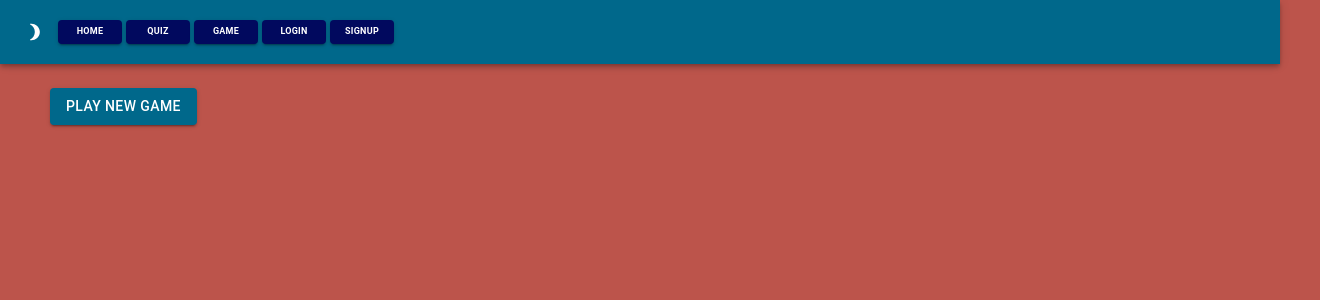
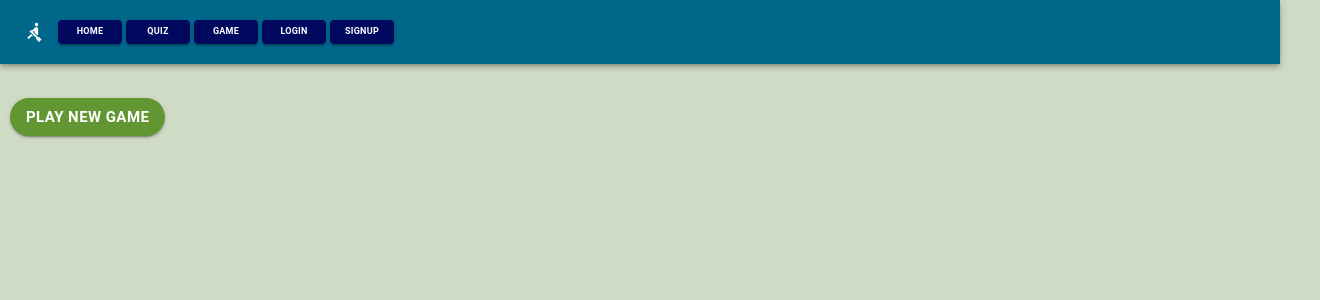
Before and after one commit to timlaurijs/premier, a React (Create React App) app: page /codinggame in a window 1280 px wide. Both pictures are taken after a click on the button "menu". Shown: the top 300 px of the page, 1320 px wide, since content can reach past the window. Built offline with nearby package versions, Linux system fonts and the light colour scheme; no server answers.

Commit message:
home-screen-step-2

```diff
--- a/src/App.js
+++ b/src/App.js
@@ -22,12 +22,12 @@ import { Paper, CssBaseline, Container } from "@material-ui/core";
 const lightTheme = createMuiTheme({
   palette: {
     background: {
-      default: "#BC544B",
-      paper: "#C0C0C0",
+      default: "#CFDBC5",
+      paper: "#CFDBC5",
     },
     primary: {
       main: "#00688B", // here you can change the NavBar and Button color ("primary")
-      dark: "#FF69B4", // change the hover effect background color
+      dark: "#003267", // change the hover effect background color
     },
     type: "light",
   },
@@ -37,11 +37,11 @@ const darkTheme = createMuiTheme({
   palette: {
     background: {
       default: "#00688B",
-      paper: "#323648",
+      paper: "#00688B",
     },
     primary: {
-      main: "#BC544B", // here you can change the NavBar and Button color ("primary")
-      dark: "#DE1200", // change the hover effect background color"
+      main: "#900D09", // here you can change the NavBar and Button color ("primary")
+      dark: "#D21404 ", // change the hover effect background color"
     },
     type: "dark",
   },
--- a/src/components/ExerciseCard.js
+++ b/src/components/ExerciseCard.js
@@ -7,7 +7,7 @@ import "codemirror/addon/hint/show-hint.css";
 import "codemirror/addon/hint/javascript-hint";
 import { Controlled as CodeMirror } from "react-codemirror2";
 import { equal } from "../equal";
-import { Box, Button } from "@material-ui/core";
+import { Box, Button, makeStyles } from "@material-ui/core";
 import ComputerIcon from "@material-ui/icons/Computer";
 
 const codeMirrorOptions = {
@@ -17,7 +17,18 @@ const codeMirrorOptions = {
   lineWrapping: true,
 };
 
+export const useStyles = makeStyles({
+  buttonStart: {
+    borderRadius: 100,
+    fontSize: 15,
+
+    margin: 10,
+    fontWeight: "bold",
+  },
+});
+
 export default function ExerciseCard(props) {
+  const classes = useStyles();
   const [code, setCode] = useState("");
   const [testOutput, setTestOutput] = useState("");
   const [output, setOutput] = useState(0);
@@ -80,11 +91,7 @@ export default function ExerciseCard(props) {
       <p>{testOutput}</p>
       <Button
         endIcon={<ComputerIcon />}
-        style={{
-          marginTop: 20,
-          borderRadius: 100,
-          fontSize: 20,
-        }}
+        className={classes.buttonStart}
         color="primary"
         variant="contained"
         onClick={() => {
@@ -94,11 +101,7 @@ export default function ExerciseCard(props) {
         Test
       </Button>
       <Button
-        style={{
-          marginTop: 20,
-          borderRadius: 100,
-          fontSize: 20,
-        }}
+        className={classes.buttonStart}
         color="primary"
         variant="contained"
         onClick={increaseScoreOrNot}
--- a/src/components/Navbar.js
+++ b/src/components/Navbar.js
@@ -20,6 +20,7 @@ import {
 } from "@material-ui/core";
 import WbSunnySharpIcon from "@material-ui/icons/WbSunnySharp";
 import Brightness3RoundedIcon from "@material-ui/icons/Brightness3Rounded";
+import RowingIcon from "@material-ui/icons/Rowing";
 
 // useStyles used to over ride the button default props
 const useStyles = makeStyles((theme) => ({
@@ -64,7 +65,7 @@ export default function Navbar(props) {
           color="inherit"
           aria-label="menu"
         >
-          <Brightness3RoundedIcon fontSize="small" />
+          <RowingIcon fontSize="small" />
         </IconButton>
       );
     }
--- a/src/components/PremierFounder.js
+++ b/src/components/PremierFounder.js
@@ -100,7 +100,7 @@ export default function PremierFounder(props) {
               size="medium"
               TransitionComponent={Fade}
               TransitionProps={{ timeout: 600 }}
-              title={<h2>{`Link to ${props.name}'s gethub `}</h2>}
+              title={<h2>{`Go to ${props.name}'s GitHub `}</h2>}
             >
               <Link href={props.gitUrl} target="_blank" isExternal>
                 <Button
--- a/src/pages/CodingGame.js
+++ b/src/pages/CodingGame.js
@@ -8,10 +8,32 @@ import { updateProgressUser } from "../store/user/actions";
 import { selectUser } from "../store/user/selectors";
 import { useDispatch, useSelector } from "react-redux";
 import { selectExercise } from "../store/codinggame/selector";
-import { Box, Grid, Paper, Button, Typography } from "@material-ui/core";
+import {
+  Box,
+  Grid,
+  Paper,
+  Button,
+  Typography,
+  makeStyles,
+} from "@material-ui/core";
 import AnswerCard from "../components/AnswerCard";
 
+export const useStyles = makeStyles({
+  buttonStart: {
+    borderRadius: 100,
+    fontSize: 15,
+    backgroundColor: "#629632",
+    margin: 10,
+    fontWeight: "bold",
+    "&:hover": {
+      color: "yellow",
+      background: "#397D02",
+    },
+  },
+});
+
 export default function CodingExercises() {
+  const classes = useStyles();
   const dispatch = useDispatch();
   const [questions, setQuestions] = useState([]);
   const [number, setNumber] = useState(0);
@@ -54,16 +76,7 @@ export default function CodingExercises() {
   };
 
   return (
-    <Box
-      mt={10}
-      style={{
-        fontSize: 20,
-        marginLeft: 50,
-        marginRight: 50,
-        marginBottom: 50,
-        maxWidth: "100%",
-      }}
-    >
+    <Box mt={10}>
       <Grid container spacing={10}>
         <Grid item xs={12} style={{ justifyContent: "center" }}>
           <Typography component="div">
@@ -84,8 +97,8 @@ export default function CodingExercises() {
       </Grid>
       {!gameOver && (
         <Grid container spacing={10}>
-          <Grid item xs={12} sm={6}>
-            <Paper>
+          <Grid item xs={12} sm={9}>
+            <Paper elevation={23}>
               <ExerciseCard
                 id={exercises[number].id}
                 exercise={exercises[number].exercise}
@@ -97,26 +110,44 @@ export default function CodingExercises() {
               />
             </Paper>
           </Grid>
-          <Grid item xs={12} sm={6}>
-            <AnswerCard hint={exercises[number].hint} />
+          <Grid item xs={12} sm={3}>
+            <Paper elevation={23}>
+              <AnswerCard hint={exercises[number].hint} />
+            </Paper>
           </Grid>
         </Grid>
       )}
       <Box className="primary" mt={1}>
         {gameOver || userAnswers.length === TOTAL_QUESTIONS ? (
-          <Button variant="contained" color="primary" onClick={startGame}>
+          <Button
+            className={classes.buttonStart}
+            variant="contained"
+            color="primary"
+            onClick={startGame}
+          >
             Play new game
           </Button>
         ) : null}
         {number > 0 && userAnswers.length === TOTAL_QUESTIONS ? (
-          <Button variant="contained" color="secondary" onClick={submitScore}>
+          <Button
+            elevation={23}
+            className={classes.buttonStart}
+            variant="contained"
+            color="secondary"
+            onClick={submitScore}
+          >
             Submit Score
           </Button>
         ) : null}
       </Box>
       <Box>
         {!gameOver && (
-          <Button variant="contained" color="primary" onClick={nextQuestion}>
+          <Button
+            className={classes.buttonStart}
+            variant="contained"
+            color="primary"
+            onClick={nextQuestion}
+          >
             Next Question
           </Button>
         )}
--- a/src/pages/Homepage/index.js
+++ b/src/pages/Homepage/index.js
@@ -85,7 +85,7 @@ export default function Homepage() {
             <h1>Welcome to Premier Coding!</h1>
             <h2>Who are we?</h2>
             <Button
-              className={classes.paper}
+              // className={classes.paper}
               color="primary"
               variant="contained"
               onClick={handleClick(TransitionDown)}
```
